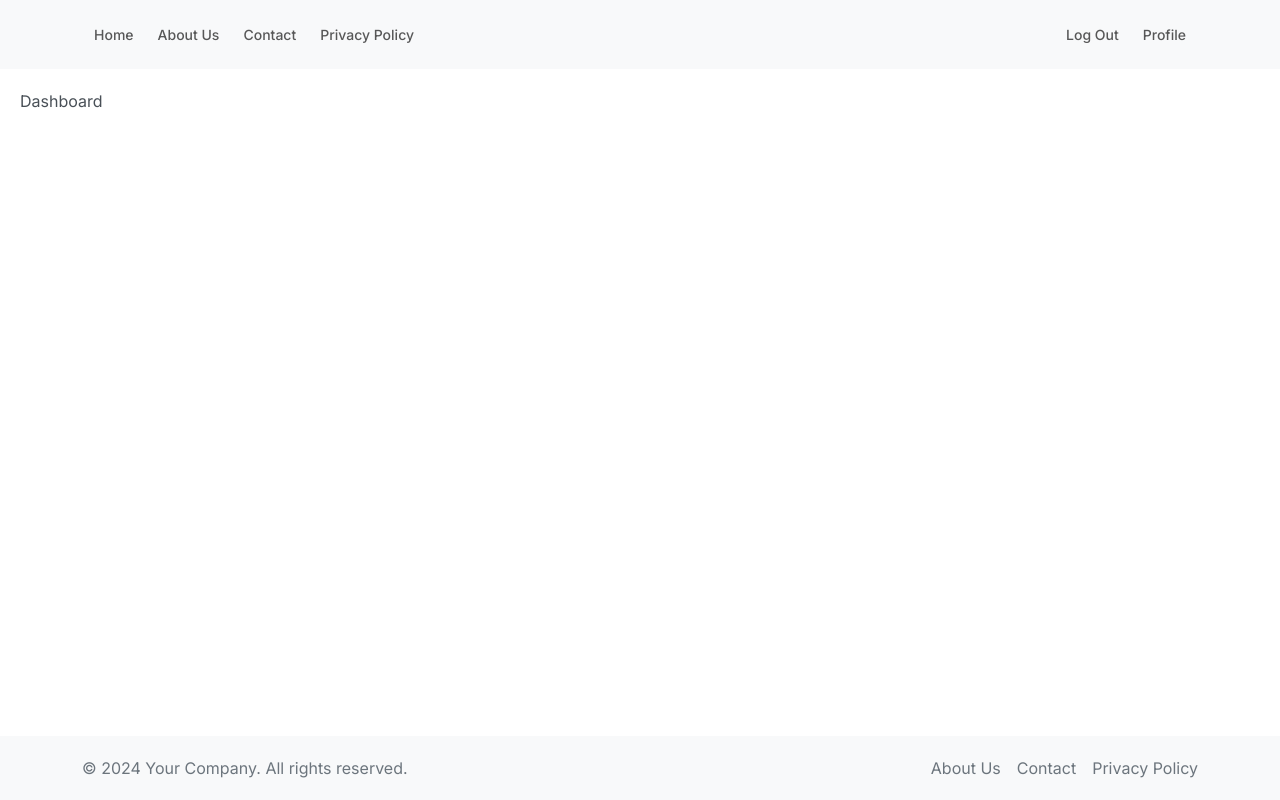
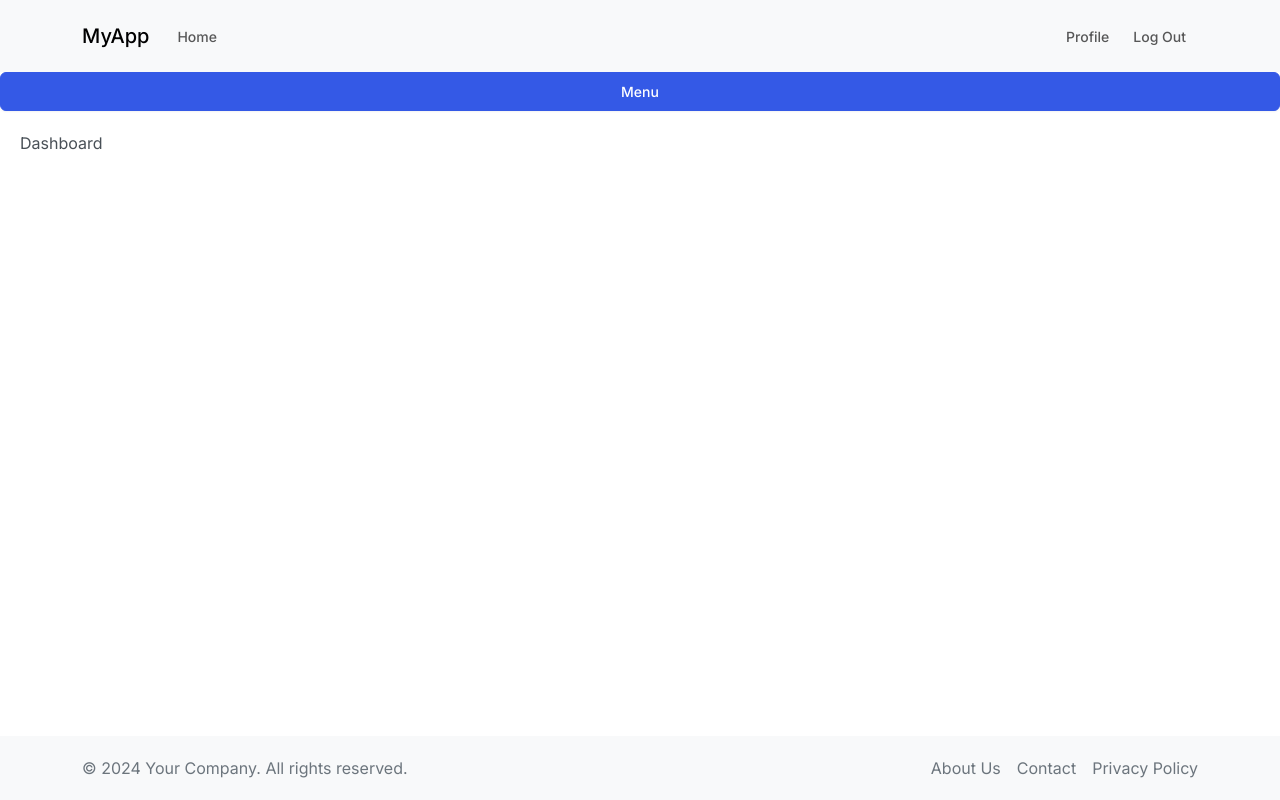
Before and after one commit to yasindemirkaya/NextManagementApp, a Next.js app: page /dashboard in a window 1280 px wide. Built offline with nearby package versions, Linux system fonts and the light colour scheme; sample sign-in values are in the browser's storage.

Commit message:
sidebar-component-2
sidebar implementation

```diff
--- a/components/Common/Header/index.js
+++ b/components/Common/Header/index.js
@@ -18,17 +18,17 @@ const Header = () => {
     }
 
     return (
+        <>
             <Navbar bg="light" expand="lg" className={styles.header}>
                 <Container>
+                    <Navbar.Brand as={Link} href="/">MyApp</Navbar.Brand>
                     <Navbar.Toggle aria-controls="basic-navbar-nav" />
                     <Navbar.Collapse id="basic-navbar-nav">
                         <Nav className="me-auto">
                             <Nav.Link as={Link} href="/">Home</Nav.Link>
-                        <Nav.Link as={Link} href="/about">About Us</Nav.Link>
-                        <Nav.Link as={Link} href="/contact">Contact</Nav.Link>
-                        <Nav.Link as={Link} href="/privacy">Privacy Policy</Nav.Link>
                         </Nav>
                         <Nav className="ms-auto">
+                            {token ? (<Nav.Link as={Link} href="/profile">Profile</Nav.Link>) : null}
                             {token ? (
                                 <Nav.Link as="span" onClick={handleLogout} className={styles.logout}>
                                     Log Out
@@ -36,11 +36,11 @@ const Header = () => {
                             ) : (
                                 <Nav.Link as={Link} href="/login">Log In</Nav.Link>
                             )}
-                        <Nav.Link as={Link} href="/profile">Profile</Nav.Link>
                         </Nav>
                     </Navbar.Collapse>
                 </Container>
             </Navbar>
+        </>
     );
 };
 
--- /dev/null
+++ b/components/Common/Sidebar/index.js
@@ -0,0 +1,54 @@
+import { useState } from "react";
+import { Button } from "react-bootstrap";
+import Link from "next/link";
+import { Offcanvas, Nav } from "react-bootstrap";
+import styles from './index.module.scss';
+
+const Sidebar = () => {
+    const token = localStorage.getItem('token');
+
+    const [show, setShow] = useState(false);
+
+    const handleClose = () => setShow(false);
+    const handleShow = () => setShow(true);
+
+    // Token yoksa, Sidebar'ı render etme
+    if (!token) {
+        return null;
+    }
+
+    return (
+        <>
+            {/* Sidebar açma butonu */}
+            <Button variant="primary" onClick={handleShow} className={styles.sidebarToggle}>Menu</Button>
+
+            {/* Offcanvas Sidebar */}
+            <Offcanvas show={show} onHide={handleClose} placement="start" className={styles.sidebar}>
+                <Offcanvas.Header closeButton>
+                    <Offcanvas.Title>Sidebar Menu</Offcanvas.Title>
+                </Offcanvas.Header>
+                <Offcanvas.Body>
+                    <Nav className="flex-column">
+                        <Nav.Link as={Link} href="/" passHref>
+                            Home
+                        </Nav.Link>
+                        <Nav.Link as={Link} href="/about" passHref>
+                            About
+                        </Nav.Link>
+                        <Nav.Link as={Link} href="/services" passHref>
+                            Services
+                        </Nav.Link>
+                        <Nav.Link as={Link} href="/contact" passHref>
+                            Contact
+                        </Nav.Link>
+                        <Nav.Link as={Link} href="/profile" passHref>
+                            Profile
+                        </Nav.Link>
+                    </Nav>
+                </Offcanvas.Body>
+            </Offcanvas>
+        </>
+    );
+};
+
+export default Sidebar;
--- a/components/Layouts/Default/index.js
+++ b/components/Layouts/Default/index.js
@@ -1,6 +1,7 @@
 import React from 'react';
+import Header from '@/components/Common/Header';
 import Footer from '@/components/Common/Footer';
-import Header from '@/components/Common/Header';
+import Sidebar from '@/components/Common/Sidebar';
 
 import styles from './index.module.scss';
 
@@ -8,6 +9,7 @@ const DefaultLayout = ({ children }) => {
     return (
         <div className={styles.layout}>
             <Header className={styles.header} />
+            <Sidebar />
             <main className={styles.mainContent}>{children}</main>
             <Footer className={styles.footer} />
         </div>
--- a/utils/authGuard.js
+++ b/utils/authGuard.js
@@ -12,7 +12,7 @@ export const useAuthRedirect = () => {
         }
 
         // Eğer login sayfasına gidiliyorsa ve kullanıcı zaten giriş yaptıysa dashboard'a yönlendir
-        if (pathname === '/login' && token) {
+        if (pathname === '/login' || pathname === '/' && token) {
             router.push('/dashboard');
         }
     };
```
Also changed, not shown: components/Common/Sidebar/index.module.scss (added). Lines whose indentation alone changed are shown as unchanged.
